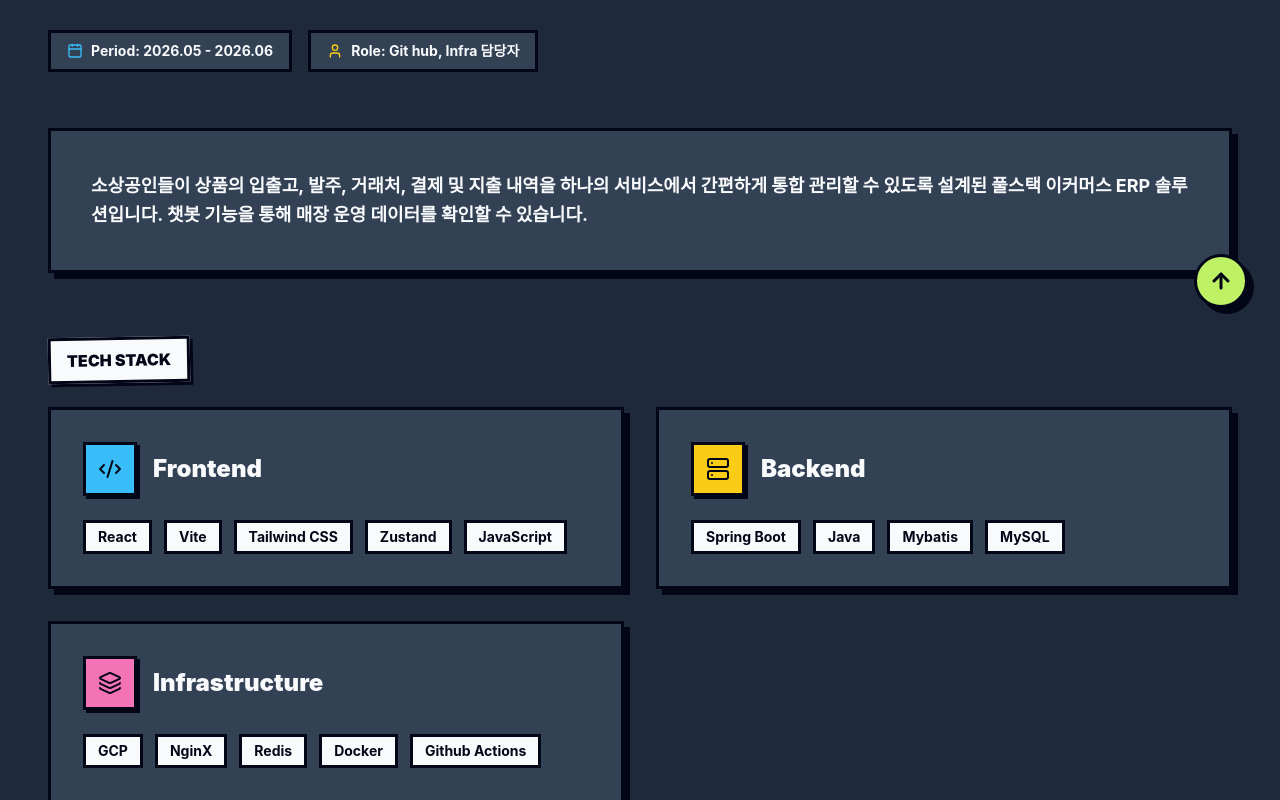
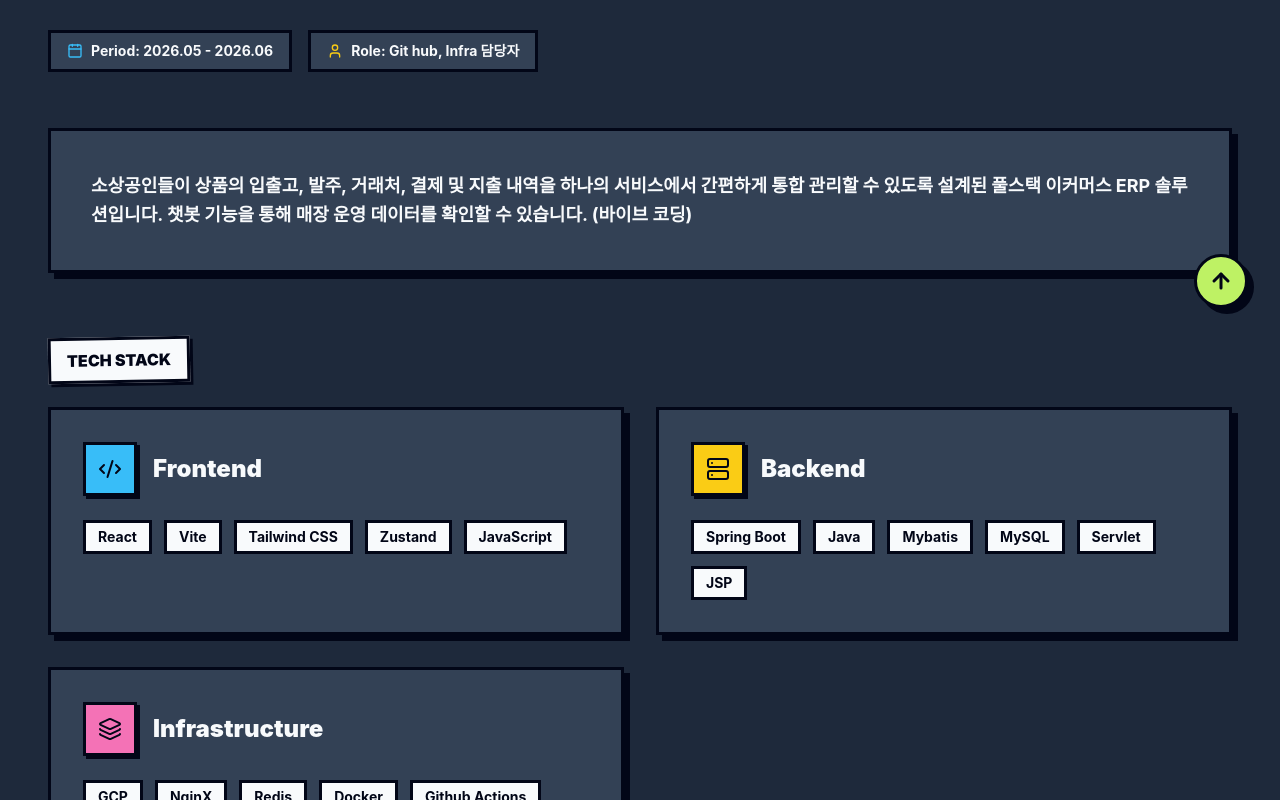
Before and after one commit to ralllllo/JCRPortfolio, a React (Vite) app: page /project/soso in a window 1280 px wide. Shown: the part 460-1260 px from the top of the page. Built offline with nearby package versions, Linux system fonts and the light colour scheme.

Commit message:
Detail Update

```diff
--- a/src/features/portfolio/LocalZipPage.jsx
+++ b/src/features/portfolio/LocalZipPage.jsx
@@ -54,7 +54,8 @@ const LocalZipPage = () => {
 
             <div className="bg-[#334155] brutal-border brutal-shadow p-6 md:p-10 mt-8 text-base md:text-lg">
               <p className="font-bold leading-relaxed text-[#f8fafc]">
-                커뮤니티, 건의사항, 모임, 공공데이터 안심지도를 통한 본인이 살고있는 동네의 정보 습득 및 공유를 할 수 있습니다.
+                커뮤니티, 건의사항, 모임, 공공데이터 안심지도를 통한 본인이 살고있는 동네의 정보 습득 및 공유를 할 수 있습니다.<br/>
+                (전통적 개발 방식)
               </p>
             </div>
           </div>
--- a/src/features/portfolio/PortfolioPage.jsx
+++ b/src/features/portfolio/PortfolioPage.jsx
@@ -99,7 +99,7 @@ const PortfolioPage = () => {
                 <h3 className="text-2xl font-black text-[#f8fafc]">Backend</h3>
               </div>
               <div className="flex flex-wrap gap-2">
-                 {['Spring Boot', 'Java', 'Oracle', 'MySQL', 'Redis'].map(t => (
+                 {['Spring Boot', 'Java', 'Oracle', 'MySQL', 'Redis', 'Servlet', 'JSP'].map(t => (
                    <span key={t} className="bg-[#f8fafc] text-[#020617] px-3 py-1 font-bold brutal-border text-sm">{t}</span>
                  ))}
               </div>
@@ -169,10 +169,10 @@ const PortfolioPage = () => {
                  커뮤니티, 건의사항, 모임, 공공데이터 안심지도를 통한 정보 습득 및 공유
                </p>
                <div className="flex flex-wrap gap-2 mb-6">
-                 {['Spring(STS3)', 'Oracle', 'JavaScript'].map(t => (
+                 {['Spring(STS3)', 'Servlet', 'JSP'].map(t => (
                    <span key={t} className="bg-[#1e293b] text-[#f8fafc] px-2 py-1 text-xs font-bold brutal-border">{t}</span>
                  ))}
-                 <span className="bg-[#f8fafc] text-[#1e293b] px-2 py-1 text-xs font-bold brutal-border">+5</span>
+                 <span className="bg-[#f8fafc] text-[#1e293b] px-2 py-1 text-xs font-bold brutal-border">+7</span>
                </div>
                <div className="w-full bg-[#f8fafc] text-[#020617] font-bold py-3 brutal-border flex justify-center items-center gap-2 group-hover:bg-[#38bdf8] group-hover:text-[#020617] transition-colors cursor-pointer mt-auto">
                  VIEW PROJECT <ArrowUpRight size={18} />
--- a/src/features/portfolio/SoSoProjectPage.jsx
+++ b/src/features/portfolio/SoSoProjectPage.jsx
@@ -55,6 +55,7 @@ const SoSoProjectPage = () => {
             <div className="bg-[#334155] brutal-border brutal-shadow p-6 md:p-10 mt-8 text-base md:text-lg">
               <p className="font-bold leading-relaxed text-[#f8fafc]">
                 소상공인들이 상품의 입출고, 발주, 거래처, 결제 및 지출 내역을 하나의 서비스에서 간편하게 통합 관리할 수 있도록 설계된 풀스택 이커머스 ERP 솔루션입니다. 챗봇 기능을 통해 매장 운영 데이터를 확인할 수 있습니다.
+                (바이브 코딩)
               </p>
             </div>
           </div>
@@ -82,7 +83,7 @@ const SoSoProjectPage = () => {
                 <h3 className="text-2xl font-black text-[#f8fafc]">Backend</h3>
               </div>
               <div className="flex flex-wrap gap-3">
-                {['Spring Boot', 'Java', 'Mybatis', 'MySQL' ].map(t => (
+                {['Spring Boot', 'Java', 'Mybatis', 'MySQL' ,'Servlet', 'JSP'].map(t => (
                   <span key={t} className="bg-[#f8fafc] text-[#020617] brutal-border px-3 py-1 font-bold text-sm">{t}</span>
                 ))}
               </div>
```
